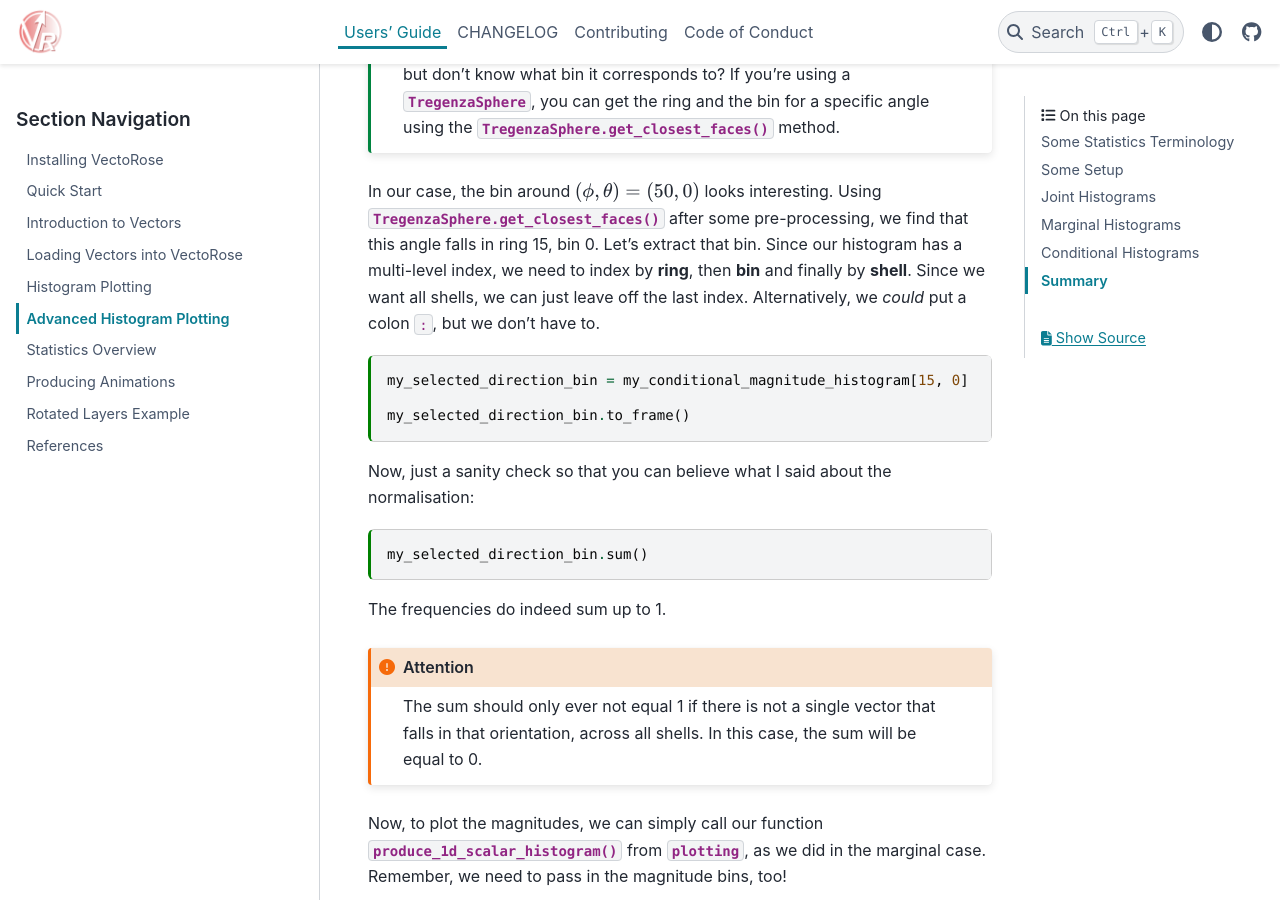
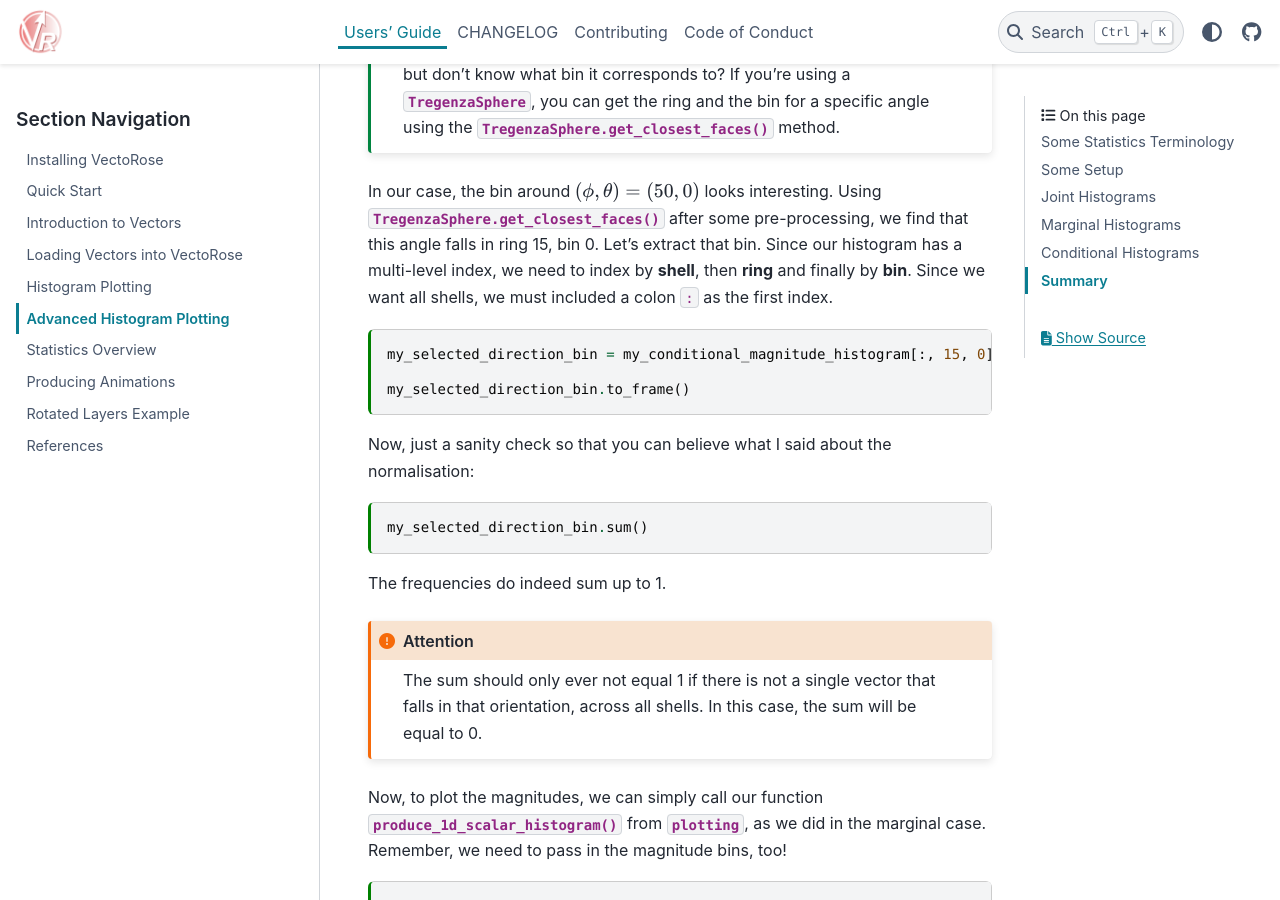
Before and after one commit to bzrudski/vectorose, a Sphinx documentation site: the page built from docs/users_guide/advanced_histograms.md, in a window 1280 px wide and 900 px high, scrolled down 7597 px. Built offline with Sphinx 7.4.7 and the PyData theme 0.15.4, drawn with Linux system fonts in a browser that asks for light colours; pages that are not in the unit, such as notebooks, are missing from menus.

Commit message:
docs: fix the order of indexing for conditional histograms.

````diff
--- a/docs/users_guide/advanced_histograms.md
+++ b/docs/users_guide/advanced_histograms.md
@@ -378,13 +378,12 @@ angle using the {meth}`.TregenzaSphere.get_closest_faces` method.
 In our case, the bin around $(\phi, \theta) = (50, 0)$ looks interesting.
 Using {meth}`.TregenzaSphere.get_closest_faces` after some pre-processing,
 we find that this angle falls in ring 15, bin 0. Let's extract that bin.
-Since our histogram has a multi-level index, we need to index by **ring**,
-then **bin** and finally by **shell**. Since we want all shells, we can
-just leave off the last index. Alternatively, we *could* put a colon `:`,
-but we don't have to.
+Since our histogram has a multi-level index, we need to index by **shell**,
+then **ring** and finally by **bin**. Since we want all shells, we must
+included a colon `:` as the first index.
 
 ```{code-cell} ipython3
-my_selected_direction_bin = my_conditional_magnitude_histogram[15, 0]
+my_selected_direction_bin = my_conditional_magnitude_histogram[:, 15, 0]
 
 my_selected_direction_bin.to_frame()
 ```
````
Also changed, not shown: docs/assets/readme_examples/histogram_construction_shells.gif.
